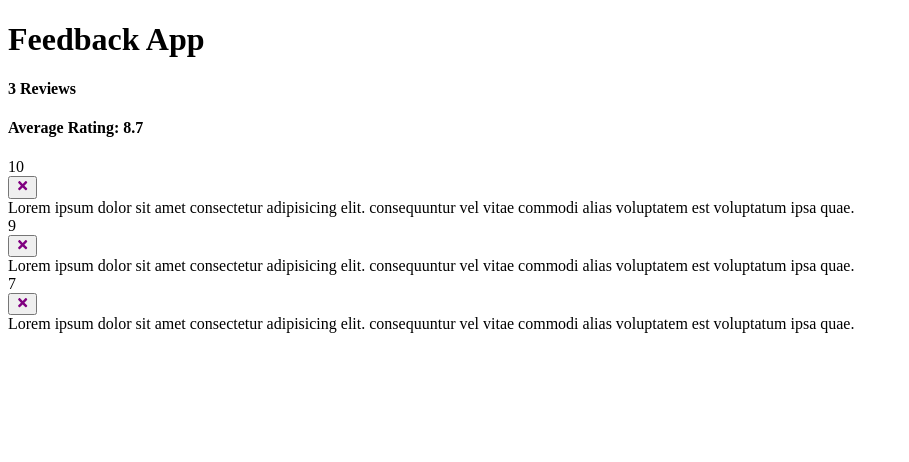
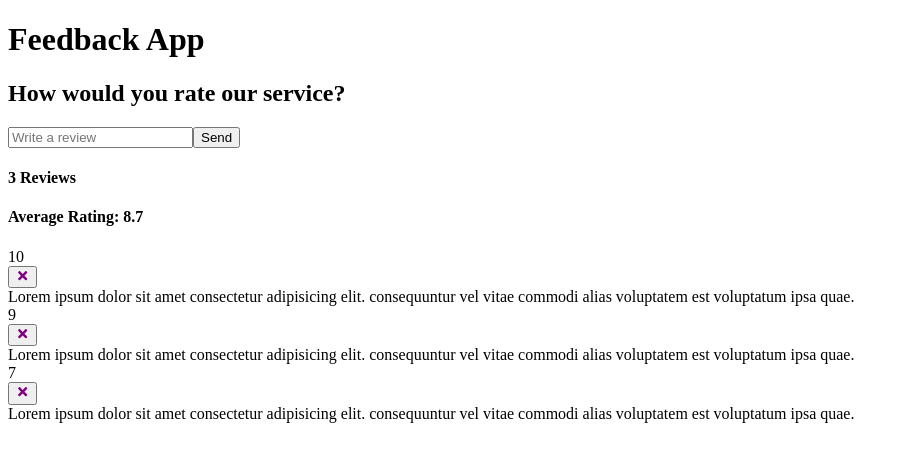
Before and after one commit to codeherbert/feedback-app-plus, a React (Create React App) app: page / in a window 1280 px wide. Shown: the top 462 px of the page, without its empty margins (0-909 px from the left). Built offline with nearby package versions, Linux system fonts and the light colour scheme.

Commit message:
creates initial setup for FeedbackForm component

```diff
--- a/src/App.js
+++ b/src/App.js
@@ -3,6 +3,7 @@
 import FeedbackList from './components/FeedbackList';
 import FeedbackData from './data/FeedbackData';
 import FeedbackStats from './components/FeedbackStats';
+import FeedbackForm from './components/FeedbackForm';
 
 function App() {
   const [feedback, setFeedback] = useState(FeedbackData);
@@ -17,6 +18,7 @@
     <>
       <Header />
       <div className="container">
+        <FeedbackForm />
         <FeedbackStats feedback={feedback} />
         <FeedbackList feedback={feedback} handleDelete={deleteFeedback} />
       </div>
--- /dev/null
+++ b/src/components/FeedbackForm.js
@@ -0,0 +1,19 @@
+import React from 'react';
+import Card from './shared/Card';
+
+function FeedbackForm() {
+    return (
+        <Card>
+            <form>
+                <h2>How would you rate our service?</h2>
+                {/* todo - the rating select component */}
+                <div className="input-group">
+                    <input type="text" placeholder="Write a review" />
+                    <button type="submit">Send</button>
+                </div>
+            </form>
+        </Card>
+    )
+};
+
+export default FeedbackForm;
```
